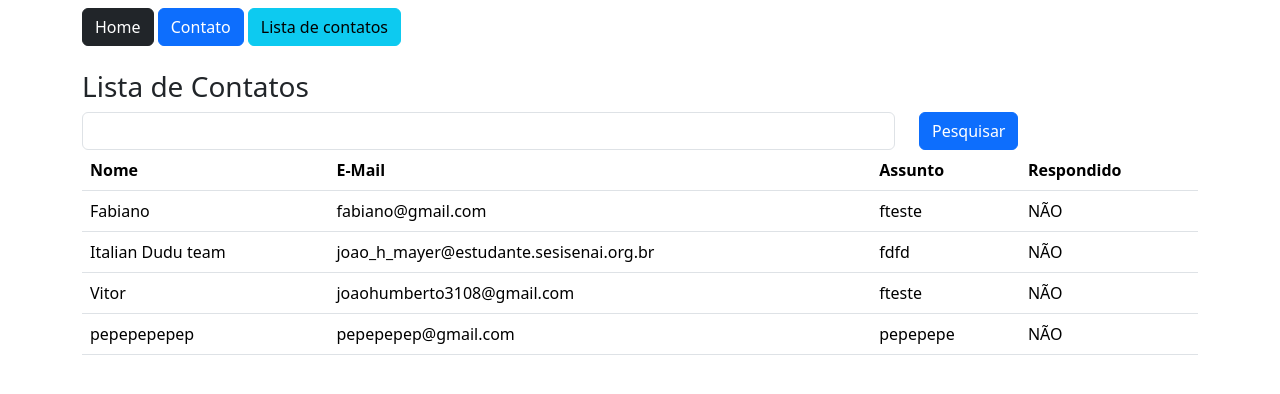
After one commit to JoaoHumberto31/Flask, a Flask app: page /contato/lista/ in a window 1280 px wide. The commit adds this page. Shown: the top 394 px of the page. Run offline with Flask 3, Linux system fonts and the light colour scheme.

Commit message:
atualizado

```diff
--- a/Projeto Flask/app/__init__.py
+++ b/Projeto Flask/app/__init__.py
@@ -5,6 +5,7 @@ from flask_migrate import Migrate
 app = Flask(__name__)
 app.config['SQLALCHEMY_DATABASE_URI'] = 'sqlite:///database.db'
 app.config['SQLALCHEMY_TRACK_MODIFICATIONS'] = False
+app.config['SECRET_KEY'] = 'Stere4v4'
 
 db = SQLAlchemy(app)
 migrate = Migrate(app,db)
--- a/Projeto Flask/app/models.py
+++ b/Projeto Flask/app/models.py
@@ -3,8 +3,9 @@ from datetime import datetime
 
 class Contato(db.Model):
     id = db.Column(db.Integer, primary_key=True)
-    data_envio = db.Column(db.DateTime, default = datetime.now())
+    data_envio = db.Column(db.DateTime, default = datetime.now)
     nome = db.Column(db.String, nullable=True)
     email = db.Column(db.String, nullable=True)
     assunto = db.Column(db.String, nullable=True)
     mensagem = db.Column(db.String, nullable=True)
+    respondido = db.Column(db.Integer, default=0)
--- /dev/null
+++ b/Projeto Flask/app/templates/base.html
@@ -0,0 +1,16 @@
+<!DOCTYPE html>
+<html lang="en">
+<head>
+    <meta charset="UTF-8">
+    <meta name="viewport" content="width=device-width, initial-scale=1.0">
+    <title>Document</title>
+    <link href="https://cdn.jsdelivr.net/npm/bootstrap@5.3.7/dist/css/bootstrap.min.css" rel="stylesheet" integrity="sha384-LN+7fdVzj6u52u30Kp6M/trliBMCMKTyK833zpbD+pXdCLuTusPj697FH4R/5mcr" crossorigin="anonymous">
+</head>
+<body>
+    <section class="container-fluid mt-2">
+        {% block content %} {% endblock %}
+    </section>
+    <script src="https://cdn.jsdelivr.net/npm/bootstrap@5.3.7/dist/js/bootstrap.bundle.min.js" integrity="sha384-ndDqU0Gzau9qJ1lfW4pNLlhNTkCfHzAVBReH9diLvGRem5+R9g2FzA8ZGN954O5Q" crossorigin="anonymous"></script>
+
+</body>
+</html>
--- /dev/null
+++ b/Projeto Flask/app/templates/contato_lista.html
@@ -0,0 +1,51 @@
+{% extends 'base.html' %}
+
+{% block content %}
+
+    <div class="container">
+        {% include 'nave.html'%}
+        <div class="row mt-4">
+            <h3>Lista de Contatos</h3>
+
+            <form method="get" class="row">
+                <div class="col-9">
+                    <input type="text" name="pesquisa" class="form-control">
+                </div>
+                <div class="col-3">
+                    <button type="submit" class="btn btn-primary mt-12">Pesquisar</button>
+                </div>
+            </form>
+
+            <div class="col-12">
+                <table class="table">
+                    <thead>
+                        <tr>
+                            <th>Nome</th>
+                            <th>E-Mail</th>
+                            <th>Assunto</th>
+                            <th>Respondido</th>
+                        </tr>
+                    </thead>
+                    <tbody>
+                        {% for linha in context['dados'] %}
+                        <tr>
+                            <td>{{linha.nome}}</td>
+                            <td>{{linha.email}}</td>
+                            <td>{{linha.assunto}}</td>
+                            <td>
+                                {% if linha.respondido == 1%}
+                                SIM
+                                {% else %}
+                                NÃO
+                                {% endif %}
+                            </td>
+                        </tr>
+                        {% endfor %}
+                    </tbody>
+                </table>
+            </div>
+        </div>
+    </div>
+    <script src="https://cdn.jsdelivr.net/npm/bootstrap@5.3.7/dist/js/bootstrap.bundle.min.js" integrity="sha384-ndDqU0Gzau9qJ1lfW4pNLlhNTkCfHzAVBReH9diLvGRem5+R9g2FzA8ZGN954O5Q" crossorigin="anonymous"></script>
+
+{% endblock %}
--- /dev/null
+++ b/Projeto Flask/app/templates/nave.html
@@ -0,0 +1,4 @@
+
+    <a href="/" class="btn btn-dark">Home</a>
+    <a href="{{url_for('contato')}}" class="btn btn-primary">Contato</a>
+    <a href="{{url_for('contatoLista')}}" class="btn btn-info">Lista de contatos</a>
--- a/Projeto Flask/app/view.py
+++ b/Projeto Flask/app/view.py
@@ -1,5 +1,7 @@
-from app import *
-from flask import render_template
+from app import app, db
+from flask import render_template, url_for, request, redirect
+from app.forms import contatoForm
+from app.models import Contato
 
 @app.route('/')
 def homepage():
@@ -11,6 +13,49 @@ def homepage():
     }
     return render_template('index.html', context=context)
 
-@app.route('/contato/')
+"""@app.route('/contato/', methods=['POST', 'GET'])
 def novaPagina():
-    return 'Outras views'
+    form = contatoForm()
+    context = {}
+    #if request.method == 'GET':
+        #pesquisa = request.args.get('pesquisa')
+        #print(pesquisa)
+        #context.update({'pesquisa': pesquisa})
+    if request.method == 'POST':
+        nome = request.form['nome']
+        email = request.form['email']
+        assunto = request.form['assunto']
+        mensagem = request.form['mensagem']
+
+        contato = form(
+            nome = nome,
+            email = email,
+            assunto = assunto,
+            mensagem = mensagem
+        )
+        db.session.add(contato)
+        db.session.commit()
+       #pesquisa = request.form['pesquisa']
+       #print('POST', pesquisa)
+       #context.update({'pesquisa':pesquisa})
+    return render_template('contato.html', context=context, form=form)"""
+
+@app.route('/contato/', methods=['GET', 'POST'])
+def contato():
+    form = contatoForm()
+    context = {}
+    if form.validate_on_submit():
+        form.save()
+        return redirect(url_for('homepage'))
+    return render_template('contato.html', context=context, form=form)
+
+@app.route('/contato/lista/')
+def contatoLista():
+    if request.method == 'GET':
+        pesquisa = request.args.get('pesquisa', '')
+    dados = Contato.query.order_by('nome')
+    if pesquisa != '':
+        dados = dados.filter_by(nome=pesquisa)
+    context = {'dados': dados.all()}
+
+    return render_template('contato_lista.html', context=context)
```
Also changed, not shown: Projeto Flask/app/forms.py (added, +23 -0 lines), Projeto Flask/app/templates/contato.html (added, +31 -0 lines), Projeto Flask/app/templates/contato_antigo.html (added, +45 -0 lines), Projeto Flask/app/templates/index.html (+6 -17 lines), Projeto Flask/migrations/versions/90d582dabf97_inclusao_de_campo_respondido_na_tabela_.py (added, +32 -0 lines), Projeto Flask/migrations/versions/fead79f0944b_minha_primeira_migrate.py (added, +36 -0 lines), Projeto Flask/instance/database.db (added), README.md (deleted).
